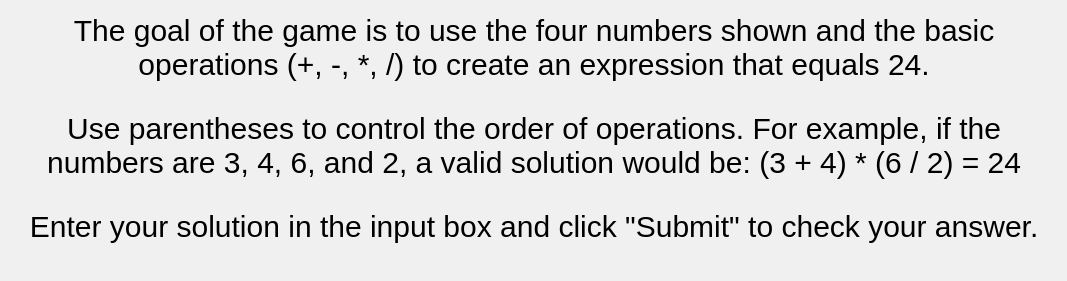
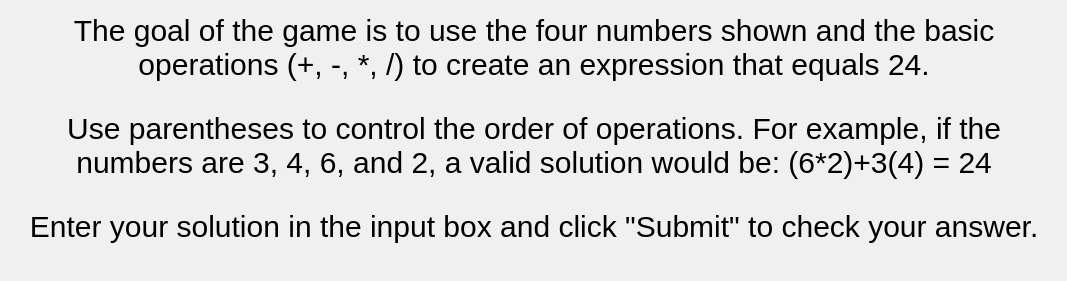
Before and after one commit to Kudalicious2025/Math24, a plain HTML site: page index.html in a window 1280 px wide. Both pictures are taken after a click on the link "Rules". Shown: the part 121-402 px from the top of the page, without its empty margins (106-1173 px from the left). Drawn offline with Linux system fonts and the light colour scheme.

Commit message:
Update index.html

```diff
--- a/index.html
+++ b/index.html
@@ -84,7 +84,7 @@
             The goal of the game is to use the four numbers shown and the basic operations (+, -, *, /) to create an expression that equals 24.
         </p>
         <p>
-            Use parentheses to control the order of operations. For example, if the numbers are 3, 4, 6, and 2, a valid solution would be: (3 + 4) * (6 / 2) = 24
+            Use parentheses to control the order of operations. For example, if the numbers are 3, 4, 6, and 2, a valid solution would be:  (6*2)+3(4) = 24
         </p>
         <p>Enter your solution in the input box and click "Submit" to check your answer.</p>
     </div>
```
